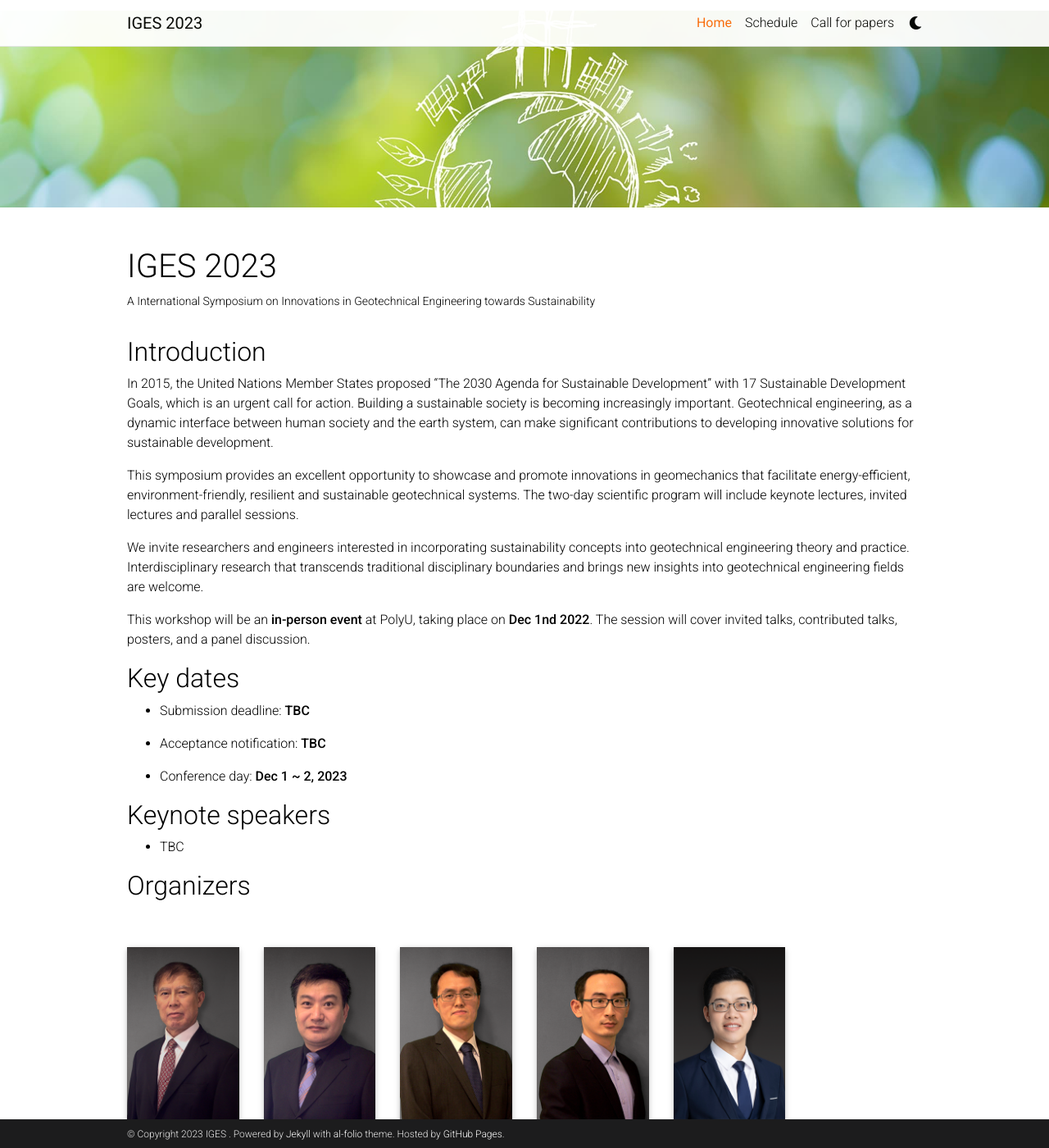
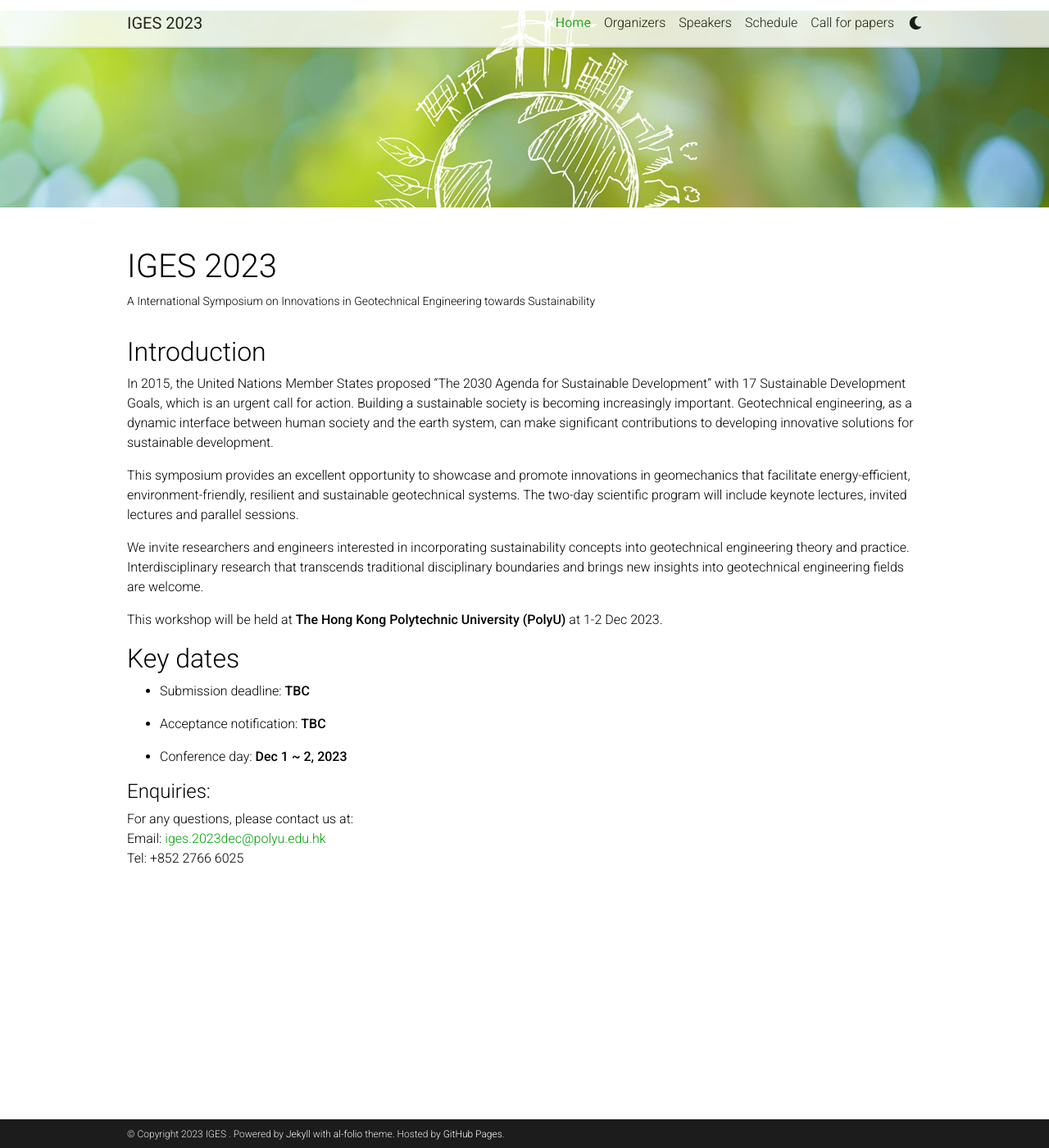
Before and after one commit to iges2023/iges2023.github.io, a Jekyll site: the page built from _pages/home.md, in a window 1280 px wide and 1400 px high. Shown: the whole window at 82% size. Built offline with Jekyll 4.4.1, drawn with Linux system fonts in a browser that asks for light colours; full-size pictures stand in for the smaller copies a plugin makes; comment, search, counter and statistics services are not loaded; a style sheet for code colours, icons or effects is not loaded; some of the changed text lies outside the part shown.

Commit message:
modify layout

```diff
--- a/_pages/call.md
+++ b/_pages/call.md
@@ -3,12 +3,12 @@ layout: page
 permalink: /cfp/
 title: Call for papers
 nav: true
-nav_order: 3
+nav_order: 4
 ---
 
 We invite researchers and engineers interested in incorporating sustainability concepts into geotechnical engineering theory and practice. Interdisciplinary research that transcends traditional disciplinary boundaries and brings new insights into geotechnical engineering fields are welcome.
 
-# Themes
+## Themes
 
 We encourage submissions that relate (but not limited) to the following topics:
 
@@ -19,21 +19,22 @@ We encourage submissions that relate (but not limited) to the following topics:
 * sustainable geo-materials
 * geo-environmental engineering
 
-# Key dates
+## Key dates
 
 * Submission deadline: **TBC**
 * Acceptance notification: **TBC**
 * Conference date: **Dec 1-2 , 2023**
 
-# Submission details
+## Submission details
 
 We invite researchers to submit their recent work on the development, analysis, or application of score-based methods. A submission should take the form of a short paper of **tbc** format using the "Tbc" Additional pages containing references and appendices are allowed. For questions and troubleshooting of the template, visit CTAN.
 
-The review process will be double-blind. Author names need to be anonymized and references/appendices may extend as far as needed beyond the **4-page upper limit**. Submissions may include a supplement/appendix, but reviewers are not responsible for reading any supplementary material.
+The review process will be double-blind. Author names need to be anonymized and references/appendices may extend as far as needed beyond the **x-page upper limit**. Submissions may include a supplement/appendix, but reviewers are not responsible for reading any supplementary material.
 
 All accepted submissions will be invited for a contributed oral presentation.
 
 
-# Contact us
-
-Contact us at [iges.2023dec@polyu.edu.hk](mailto:iges.2023dec@polyu.edu.hk).
+**Enquiries:**<br/>
+For any questions, please contact us at: <br/>
+Email: [iges.2023dec@polyu.edu.hk](mailto:iges.2023dec@polyu.edu.hk)<br/>
+Tel: +852 2766 6025
--- a/_pages/home.md
+++ b/_pages/home.md
@@ -19,7 +19,7 @@ This symposium provides an excellent opportunity to showcase and promote innovat
 
 We invite researchers and engineers interested in incorporating sustainability concepts into geotechnical engineering theory and practice. Interdisciplinary research that transcends traditional disciplinary boundaries and brings new insights into geotechnical engineering fields are welcome.
 
-This workshop will be an **in-person event** at PolyU, taking place on **Dec 1nd 2022**. The session will cover invited talks, contributed talks, posters, and a panel discussion.
+This workshop will be held at **The Hong Kong Polytechnic University (PolyU)** at 1-2 Dec 2023.
 
 ## Key dates
 
@@ -29,35 +29,11 @@ This workshop will be an **in-person event** at PolyU, taking place on **Dec 1nd
 
 * Conference day: **Dec 1 ~ 2, 2023**
 
-## Keynote speakers
-
-* TBC
-
-## Organizers
-
-<div class="row justify-content-left">
-<div class="col-sm-2 pt-5 pb-5">
-  {% include people.html name="Jian-Hua Yin" affiliation="Honorary Chair" url="https://www.polyu.edu.hk/cee/people/academic-staff/prof-jian-hua-yin/" img="/assets/img/people/jianhua_yin.png" %}
-</div>
-<div class="col-sm-2 pt-5 pb-5">
-{% include people.html name="Zhen-Yu Yin" affiliation="Chair" url="https://www.polyu.edu.hk/cee/people/academic-staff/dr-zhen-yu-yin/" img="/assets/img/people/zhenyu_yin.png" %}
-</div>
-<div class="col-sm-2 pt-5 pb-5">
-  {% include people.html name="Chao Zhou" affiliation="Chair" url="https://www.polyu.edu.hk/cee/people/academic-staff/dr-c-zhou/" img="/assets/img/people/chao_zhou.png" %}
-</div>
-<div class="col-sm-2 pt-5 pb-5">
-{% include people.html name="Qi Zhao" affiliation="Chair" url="https://www.polyu.edu.hk/cee/people/academic-staff/dr-zhao-qi/" img="assets/img/people/qi_zhao.png" %}
-</div>
-<div class="col-sm-2 pt-5 pb-5">
-{% include people.html name="Weijian Liang" affiliation="Secretary" img="assets/img/people/weijian_liang.png" url="https://www.polyu.edu.hk/cee/people/academic-staff/dr-liang-weijian/" %}
-</div>
-<div class="w-100"></div>
-</div>
 
 
-* CEE, PolyU
-* TBC
 
 
-## Contact
-For any questions, please contact us at [iges.2023dec@polyu.edu.hk](mailto:iges.2023dec@polyu.edu.hk).
+#### Enquiries:
+For any questions, please contact us at: <br/>
+Email: [iges.2023dec@polyu.edu.hk](mailto:iges.2023dec@polyu.edu.hk)<br/>
+Tel: +852 2766 6025
--- a/_sass/_base.scss
+++ b/_sass/_base.scss
@@ -17,7 +17,7 @@ table {
     color: var(--global-text-color);
   }
   td {
-    font-size: 1rem;
+    font-size: 0.875rem;
   }
   margin-left: auto;
   margin-right: auto;
@@ -138,9 +138,9 @@ blockquote {
 
 .navbar {
   box-shadow: none;
-  border-bottom: 1px solid var(--global-divider-color);
+  border-bottom: 2px solid var(--global-divider-color);
   background-color: var(--global-bg-color);
-  opacity: 0.95;
+  opacity: 0.8;
 }
 .navbar .dropdown-menu {
   background-color: var(--global-bg-color);
--- a/_sass/_themes.scss
+++ b/_sass/_themes.scss
@@ -8,7 +8,8 @@
   --global-text-color: #{$black-color};
   --global-text-color-light: #{$grey-color};
   //--global-theme-color: #{$purple-color};
-  --global-theme-color: #{$caltech-orange};
+  // --global-theme-color: #{$caltech-orange};
+  --global-theme-color: #{$green-color-dark};
   //--global-hover-color: #{$purple-color};
   --global-hover-color: #{$caltech-orange};
   --global-footer-bg-color: #{$grey-color-dark};
```
Also changed, not shown: _pages/organizers.md (added, +25 -0 lines), _pages/schedule.md (+30 -3 lines), _pages/speakers.md (added, +17 -0 lines).
